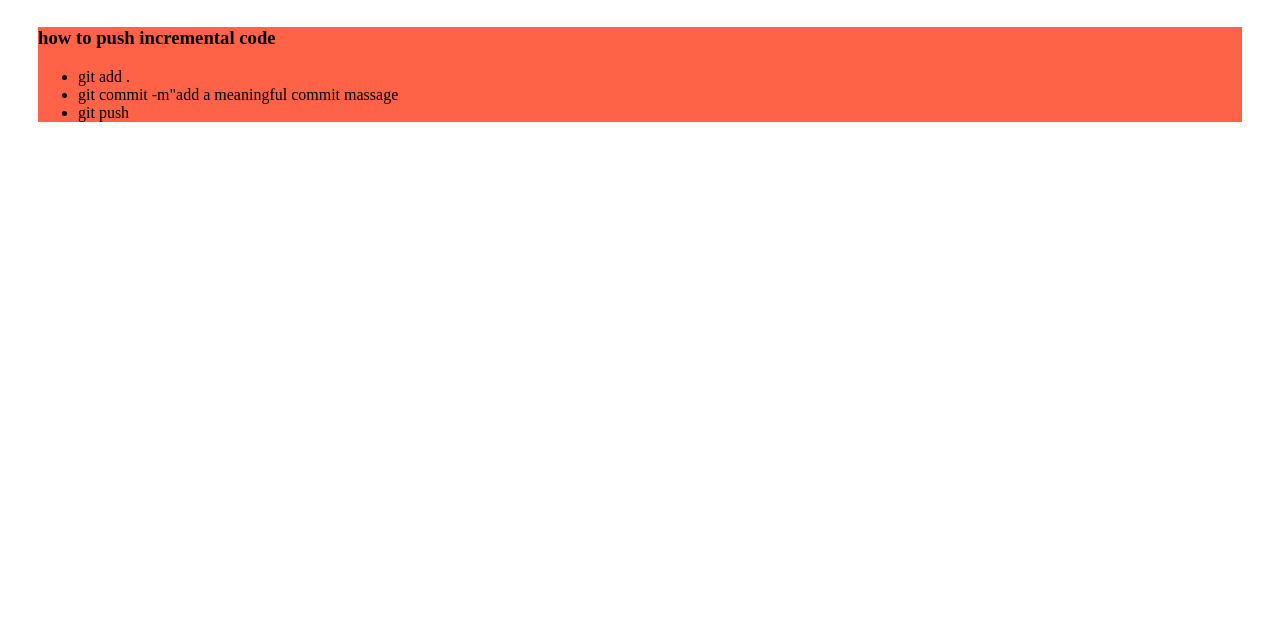
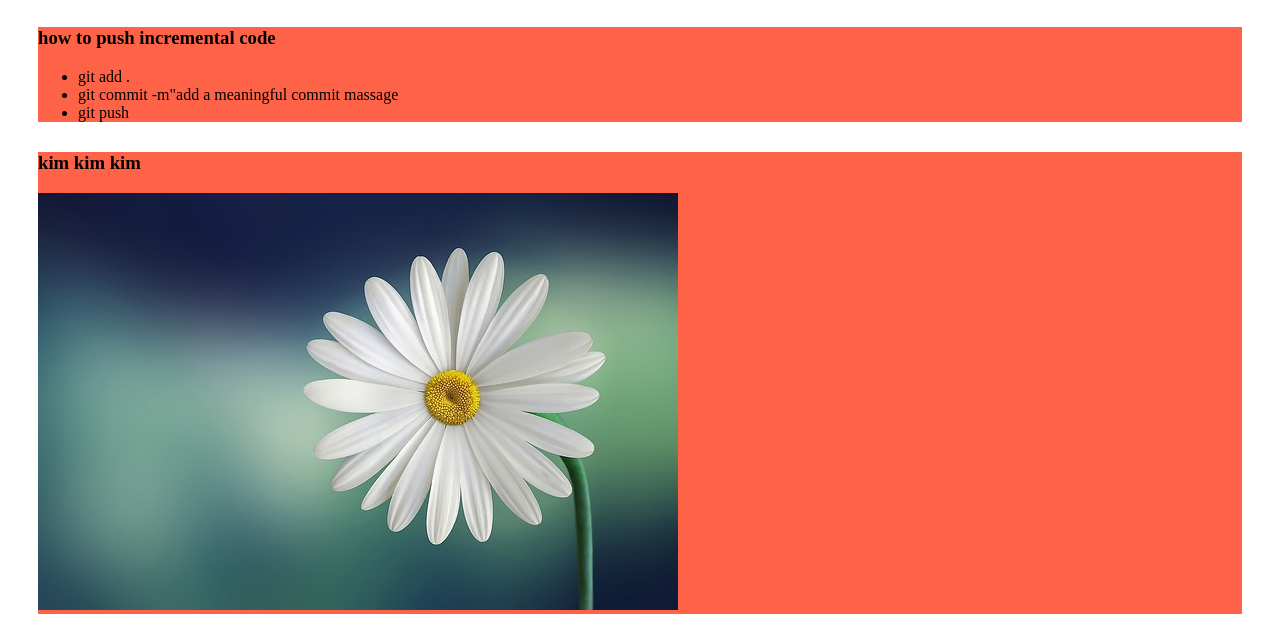
Before and after one commit to nowrinesha/my-simple-website, a plain HTML site: page index.html in a window 1280 px wide. Shown: the part 376-1020 px from the top of the page. Before the commit the page ends 800 px from the top, so only its background shows below. Drawn offline with Linux system fonts and the light colour scheme.

Commit message:
added the kim dim

```diff
--- a/index.html
+++ b/index.html
@@ -27,6 +27,10 @@
             <li>git push</li>
         </ul>
     </div>
+    <div>
+        <h3>kim kim kim</h3>
+        <img src="images/marguerite-729510_640.jpg" alt="">
+    </div>
 
 </body>
 </html>
```
Also changed, not shown: images/marguerite-729510_640.jpg (added).
